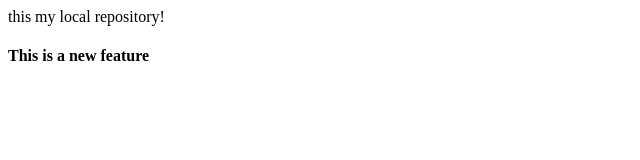
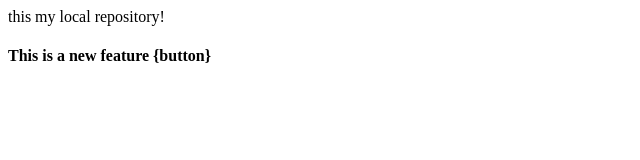
Before and after one commit to sunil-prajapati-sp/LocalRepo, a plain HTML site: page index.html in a window 1280 px wide. Shown: the full height of the page, 0-640 px from the left. Drawn offline with Linux system fonts and the light colour scheme.

Commit message:
added button

```diff
--- a/index.html
+++ b/index.html
@@ -1,4 +1,4 @@
 <p>
     this my local repository!
 </p>
-<h4>This is a new feature</h4>
+<h4>This is a new feature {button} </h4>
```
